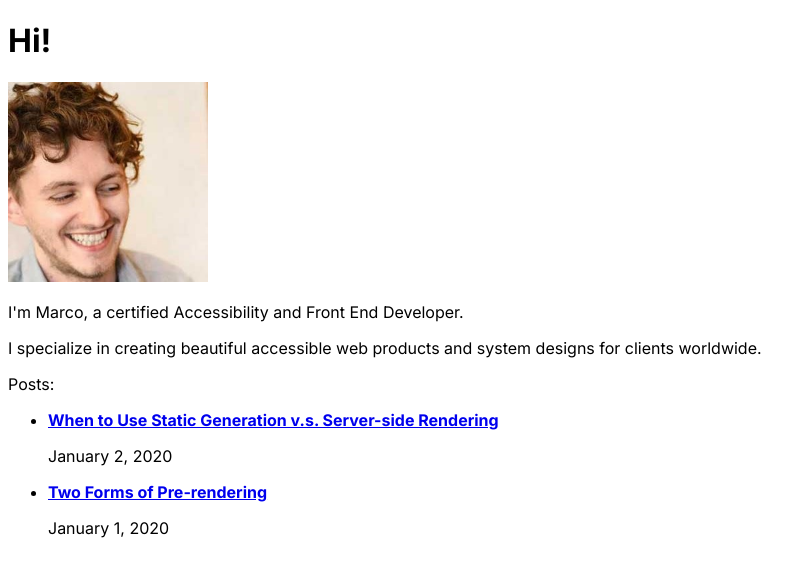
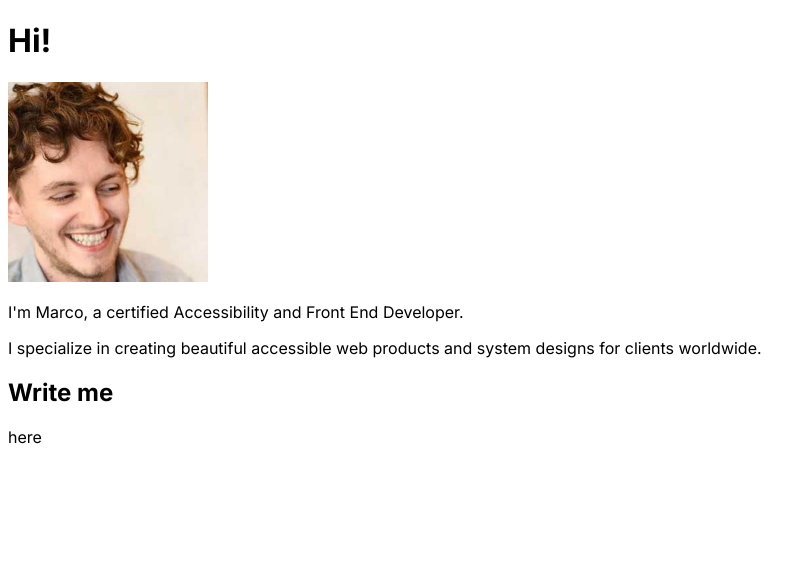
Before and after one commit to MarcoMaz/mazzo, a Next.js app: page / in a window 1280 px wide. Shown: the top 576 px of the page, without its empty margins (0-812 px from the left). Built offline with nearby package versions, Linux system fonts and the light colour scheme.

Commit message:
( writeMe ): - add component - add tests

```diff
--- /dev/null
+++ b/app/components/presentational/Div.tsx
@@ -0,0 +1,10 @@
+interface DivProps {
+  dataCy: string;
+  children: string;
+}
+
+const Div: React.FC<DivProps> = ({ dataCy, children }) => {
+  return <div data-cy={dataCy}>{children}</div>;
+};
+
+export default Div;
--- /dev/null
+++ b/app/components/sections/WriteMe/WriteMe.tsx
@@ -0,0 +1,13 @@
+import Heading from "../../presentational/Heading";
+import Div from "../../presentational/Div";
+
+const WriteMe = () => {
+  return (
+    <>
+      <Heading dataCy="write-me-heading" level={2} label="Write me" />
+      <Div dataCy="write-me-div">here</Div>
+    </>
+  );
+};
+
+export default WriteMe;
--- a/app/page.tsx
+++ b/app/page.tsx
@@ -1,5 +1,8 @@
 import Posts from "./components/Posts";
+
 import Hi from "./components/sections/Hi/Hi";
+import WriteMe from "./components/sections/WriteMe/WriteMe";
+
 import styles from "./page.module.css";
 
 export default function Home() {
@@ -11,9 +14,11 @@ export default function Home() {
       <nav></nav>
       <main className={styles.main}>
         {/* SELECTED WORKS */}
-        <Posts />
+        {/* <Posts /> */}
       </main>
-      <footer>{/* WRITE ME HERE */}</footer>
+      <footer>
+        <WriteMe />
+      </footer>
     </>
   );
 }
```
Also changed, not shown: 1 other file (tests, documents, lock files or other folders).
